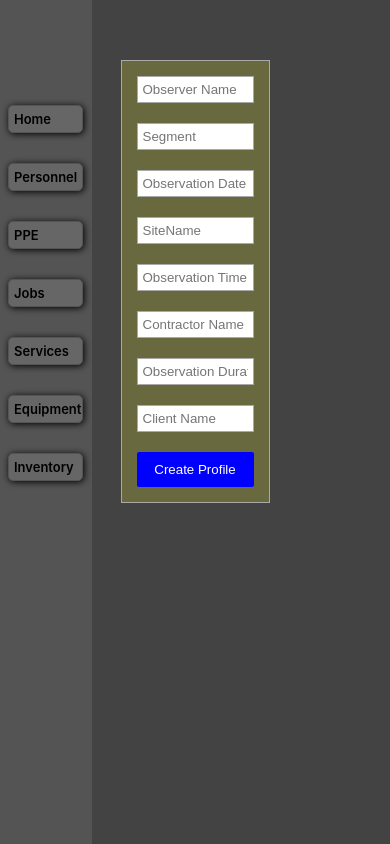
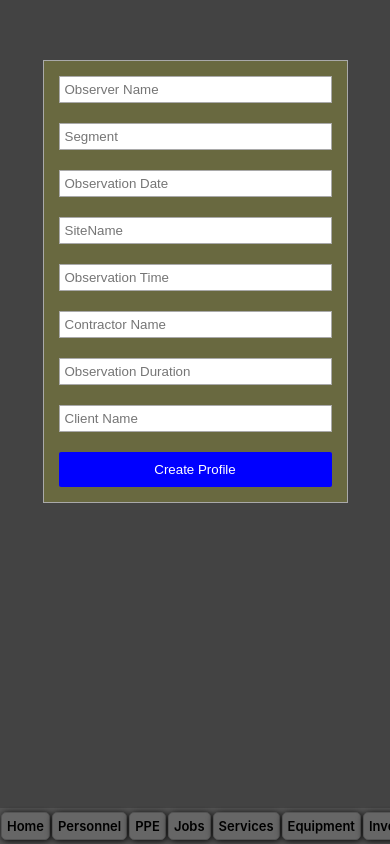
Before and after one commit to Alexcoder/abrican01, a React (Create React App) app: page /createProfile in a window 390 px wide. Built offline with nearby package versions, Linux system fonts and the light colour scheme.

Commit message:
first commit 3

```diff
--- a/src/Component_Abrican/Home/home.css
+++ b/src/Component_Abrican/Home/home.css
@@ -13,7 +13,7 @@
 @media (max-width: 720px) {
     .mapDisplay{
         grid-template-columns: repeat(1, 1fr);
-        gap: 20px;
+        gap: 15px;
         padding: 5px;
     }
 }
--- /dev/null
+++ b/src/Component_Abrican/SideBar/sideBarAbrican.css
@@ -0,0 +1,39 @@
+
+.sideBarContainer{
+    position: fixed;
+    width: 75px;
+    padding: 105px 8px 10px 8px;
+    color: black;
+    background-color: lightgray;
+    min-height: 100vh;
+    border-right: 0.5px solid lightgray;
+    display: flex;
+    flex-direction: column ;
+    gap: 30px
+}
+@media screen and (max-width: 720px) {
+    .sideBarContainer{
+        position: fixed;
+        left: 0;
+        right: 0;
+        bottom: 0;
+        width: 100%;
+        padding: 4px 1px 4px 1px;
+        flex-direction: row ;
+        min-height: 0px;
+        gap: 2px;
+        justify-content: space-between;
+    }
+}
+.sideBarAbricanButtonWrap{
+       text-align: start;
+       text-wrap: wrap;
+       cursor: pointer;
+       font-weight: 600;
+       background-color: white;
+       padding: 5px;
+       border: 1px solid lightgray;
+       box-shadow: 1px 1px 7px 0px;
+       border-radius: 5px;
+       font-size: 13px;
+}
--- a/src/Component_Abrican/SideBar/sideBarAbrican.jsx
+++ b/src/Component_Abrican/SideBar/sideBarAbrican.jsx
@@ -1,5 +1,6 @@
 // import React, {useState} from 'react';
 import { useNavigate } from 'react-router-dom';
+import "./sideBarAbrican.css";
 
 const SideBarAbrican = () => {
   const navigate = useNavigate();
@@ -15,16 +16,13 @@ const SideBarAbrican = () => {
     ]
 
   return (
-    <div
-    style={{position:"fixed",width:"75px", padding:"105px 8px 10px 8px",color:"black", backgroundColor:"lightgray", minHeight:"100vh", borderRight:"0.5px solid lightgray", display:"flex", flexDirection:"column", gap:"30px",
-  }}
-    >
+      <div className="sideBarContainer">
         { sideBarAbricanUtils.map((item, i)=>(
-          <div key={i}
+          <div
+          className='sideBarAbricanButtonWrap'
+          key={i}
           onClick={()=> navigate(item.page)}
-           style={{textAlign:"start", textWrap:"wrap", cursor:"pointer", fontWeight:"600", backgroundColor:"white", padding:"5px", border:"1px solid lightgray", boxShadow:"1px 1px 7px 0px",
-           borderRadius:"5px",
-           fontSize:"13px" }}>
+           >
               {item.title}
           </div>
         ))}
--- a/src/Component_Abrican/stopCard/stopCard.css
+++ b/src/Component_Abrican/stopCard/stopCard.css
@@ -18,6 +18,9 @@
     display: grid;
     grid-template-columns: repeat(2, 1fr);
     gap: 10px;
+    @media screen and  (max-width: 720px) {
+        grid-template-columns: repeat(1, 1fr);
+    }
 }
 .stopCardDisplay{
     /* border: 0.5px solid black; */
--- a/src/Reusable/component/multipleInputField.jsx
+++ b/src/Reusable/component/multipleInputField.jsx
@@ -1,35 +1,14 @@
-import React from 'react'
+import React from 'react';
+import "../styles/multipleInputField.css";
 
 const MultipleInputField = ({data, onChange, onClick, buttonLabel, title, disabled, }) => {
 
     return(
         <div
-        style={{
-            backgroundColor:"rgba(0, 0, 0, 0.6)",
-            position:"fixed",
-            top:"0",
-            left:"0",
-            right:"0",
-            bottom:"0",
-            width:"100%",
-            display:"grid",
-            alignItems:"",
-            placeItems:"center",
-            }}>
+        className='multipleInputFieldContainer'>
         <h3 style={{marginBottom:""}}>{title}</h3>
         <main
-           style={{
-            width:"30%",
-            height:"fitContent",
-            position:"fixed",
-            top:"60px",
-            backgroundColor:"rgba(255, 255, 50, 0.2)",
-            // boxShadow:"0px 0px 5px 3px ",
-            outline:"none",padding:"15px",
-            border:"1px solid darkgray",
-            display:"flex",
-            flexDirection:"column",
-            gap:"20px"}}>
+        className='multipleInputFieldWrapper'>
             {
                data.map((item, i)=>(
                     <input
--- /dev/null
+++ b/src/Reusable/styles/multipleInputField.css
@@ -0,0 +1,32 @@
+.multipleInputFieldContainer{
+        background-color: rgba(0, 0, 0, 0.6);
+        position: fixed;
+        top: 0;
+        left: 0;
+        right: 0;
+        bottom: 0;
+        width: 100%;
+        display: grid;
+        align-items: center;
+        place-items: center;
+        @media (max-width: 720px) {
+
+        }
+}
+.multipleInputFieldWrapper{
+        width: 30%;
+        height: fitContent;
+        position: fixed;
+        top: 60px;
+        background-color: rgba(255, 255, 50, 0.2);
+        /* boxShadow:"0px 0px 5px 3px "; */
+        outline: none;
+        padding: 15px;
+        border: 1px solid darkgray;
+        display: flex;
+        flex-direction: column;
+        gap: 20px;
+        @media (max-width: 720px){
+            width: 70%;
+        }
+}
```
